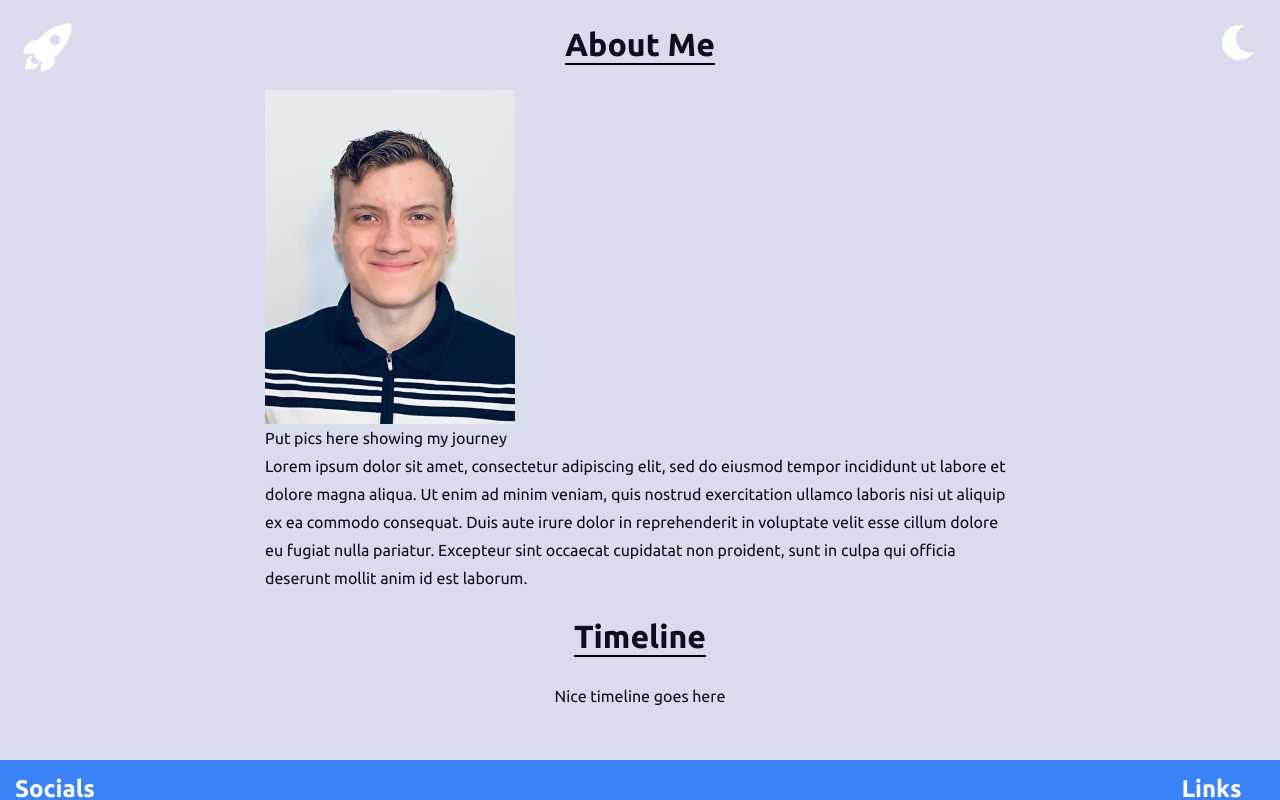
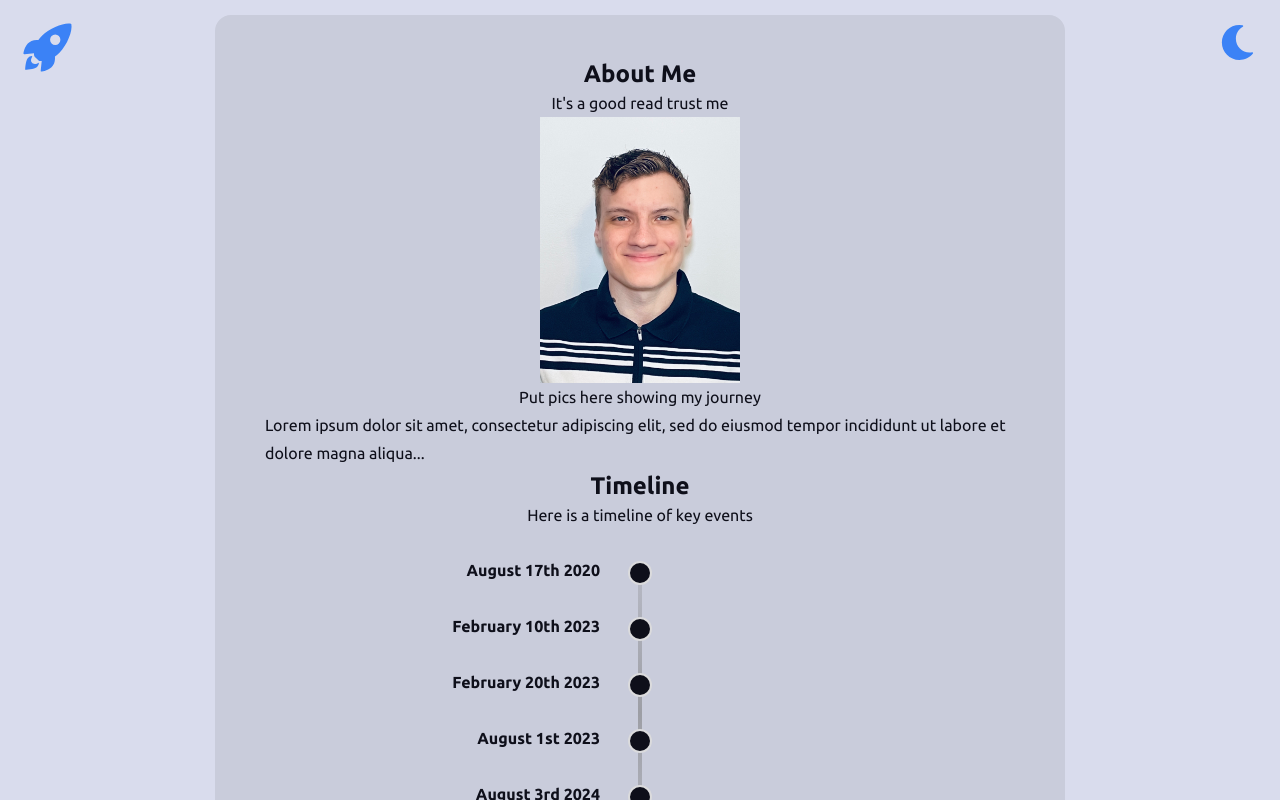
Before and after one commit to jovanstos/portfolio-website, a React (Vite) app: page /about in a window 1280 px wide. Shown: the top 800 px of the page. Built offline with nearby package versions, Linux system fonts and the light colour scheme.

Commit message:
Updated styling, created a timeline, updated the about me

```diff
--- a/src/components/LightDarkToggle.tsx
+++ b/src/components/LightDarkToggle.tsx
@@ -25,9 +25,9 @@ function LightDarkToggle() {
     return (
         <div id="lightDarkToggle">
             {theme === "dark" ? (
-                <FaSun color="white" size={35} onClick={() => setTheme("light")} />
+                <FaSun color="var(--color-accent" size={35} onClick={() => setTheme("light")} />
             ) : (
-                <FaMoon color="white" size={35} onClick={() => setTheme("dark")} />
+                <FaMoon color="var(--color-accent" size={35} onClick={() => setTheme("dark")} />
             )}
         </div>
     );
--- a/src/components/Nav.tsx
+++ b/src/components/Nav.tsx
@@ -96,7 +96,7 @@ export default function Nav() {
                 aria-expanded={open}
                 onClick={rocketClick}
             >
-                <IoRocketSharp id="rocket" size={55} color="white" />
+                <IoRocketSharp id="rocket" size={55} color="var(--color-accent)" />
             </button>
             <div
                 ref={wheelRef}
--- /dev/null
+++ b/src/components/Timeline.tsx
@@ -0,0 +1,61 @@
+import "../styles/About.css";
+import { useMemo, useState } from "react";
+
+export type TimelineItem = {
+    id: string;
+    date: string;
+    title: string;
+    description: string;
+};
+
+type TimelineProps = {
+    items: TimelineItem[];
+};
+
+export default function Timeline({ items }: TimelineProps) {
+    const [openId, setOpenId] = useState<string | null>(null);
+
+    const enhancedItems = useMemo(() => {
+        return items.map((item) => ({
+            ...item,
+            displayDate: item.date,
+            color: "#0e0f1a",
+        }));
+    }, [items]);
+
+    return (
+        <section className="vTimeline" aria-label="Timeline">
+            {enhancedItems.map((item) => {
+                const isOpen = openId === item.id;
+
+                return (
+                    <div key={item.id} className="vTimelineRow">
+                        <div className="vTimelineLeft">
+                            <h4 className="vTimelineDate">{item.displayDate}</h4>
+                        </div>
+                        <div className="vTimelineCenter">
+                            <button
+                                type="button"
+                                className={`vTimelineDot ${isOpen ? "active" : ""}`}
+                                style={{ backgroundColor: item.color }}
+                                onClick={() => setOpenId(isOpen ? null : item.id)}
+                                aria-expanded={isOpen}
+                                aria-controls={`timeline-card-${item.id}`}
+                                title={isOpen ? "Collapse" : "Expand"}
+                            />
+                        </div>
+                        <div className="vTimelineRight">
+                            <div
+                                id={`timeline-card-${item.id}`}
+                                className={`vTimelineCard ${isOpen ? "open" : ""}`}
+                            >
+                                <h3>{item.title}</h3>
+                                <p>{item.description}</p>
+                            </div>
+                        </div>
+                    </div>
+                );
+            })}
+        </section>
+    );
+}
--- a/src/pages/About.tsx
+++ b/src/pages/About.tsx
@@ -2,24 +2,76 @@ import "../styles/About.css";
 import Nav from "../components/Nav";
 import LightDarkToggle from "../components/LightDarkToggle";
 import Footer from "../components/Footer";
+import Timeline from "../components/Timeline";
 
 function About() {
+    const timelineItems = [
+        {
+            id: "t1",
+            date: "August 17th 2020",
+            title: "Started My CS Degree",
+            description:
+                "FILL IN",
+        },
+        {
+            id: "t2",
+            date: "February 10th 2023",
+            title: "I sold my car",
+            description:
+                "FILL IN",
+        },
+        {
+            id: "t3",
+            date: "February 20th 2023",
+            title: "Started a CS Bootcamp",
+            description:
+                "FILL IN",
+        },
+        {
+            id: "t4",
+            date: "August 1st 2023",
+            title: "Got Hired At RIM Logistics",
+            description:
+                "FILL IN",
+        },
+        {
+            id: "t5",
+            date: "August 3rd 2024",
+            title: "Went Back To College Online",
+            description:
+                "FILL IN",
+        },
+        {
+            id: "t100",
+            date: "December 22nd 2025",
+            title: "Graduted College",
+            description:
+                "FILL IN",
+        },
+    ];
+
     return (
         <>
             <Nav />
             <LightDarkToggle />
             <main id="about">
+                <section id="aboutSection">
                     <h1>About Me</h1>
-                <article>
-                    <img src="temp.jpg" width={"250px"} />
+                    <p>It's a good read trust me</p>
+                    <article id="aboutMainArticle">
+                        <img src="temp.jpg" width={"200px"} alt="About" />
                         <p>Put pics here showing my journey</p>
-                    <p>Lorem ipsum dolor sit amet, consectetur adipiscing elit, sed do eiusmod tempor incididunt ut labore et dolore magna aliqua. Ut enim ad minim veniam, quis nostrud exercitation ullamco laboris nisi ut aliquip ex ea commodo consequat. Duis aute irure dolor in reprehenderit in voluptate velit esse cillum dolore eu fugiat nulla pariatur. Excepteur sint occaecat cupidatat non proident, sunt in culpa qui officia deserunt mollit anim id est laborum.</p>
+                        <p>
+                            Lorem ipsum dolor sit amet, consectetur adipiscing elit, sed do eiusmod tempor incididunt ut labore et dolore magna aliqua...
+                        </p>
                     </article>
                     <h1>Timeline</h1>
+                    <p>Here is a timeline of key events</p>
                     <article>
-                    <p>Nice timeline goes here</p>
+                        <Timeline items={timelineItems} />
                     </article>
-            </main >
+                </section>
+            </main>
             <Footer />
         </>
     );
--- a/src/pages/Home.tsx
+++ b/src/pages/Home.tsx
@@ -1,5 +1,6 @@
 import "../styles/Home.css";
 import type { ReactNode } from "react";
+import { useNavigate } from 'react-router-dom';
 import Hero from "../components/Hero";
 import LightDarkToggle from "../components/LightDarkToggle";
 import Nav from "../components/Nav";
@@ -27,6 +28,13 @@ const FadeInSection = ({ children }: FadeInChildern) => {
 };
 
 function Home() {
+
+  const navigate = useNavigate();
+
+  function handleButtonClick(href: string) {
+    navigate(href);
+  };
+
   return (
     <>
       <Nav />
@@ -60,7 +68,7 @@ function Home() {
             </div>
             <FadeInSection>
               <div style={{ display: "flex", justifyContent: "center" }}>
-                <button className="primary-button">See more</button>
+                <button className="primary-button" onClick={() => handleButtonClick("/projects")}>See more</button>
               </div>
             </FadeInSection>
           </FadeInSection>
@@ -75,7 +83,7 @@ function Home() {
             </div>
             <FadeInSection>
               <div style={{ display: "flex", justifyContent: "center" }}>
-                <button className="primary-button">See more</button>
+                <button className="primary-button" onClick={() => handleButtonClick("/junk")}>See more</button>
               </div>
             </FadeInSection>
           </FadeInSection>
--- a/src/styles/About.css
+++ b/src/styles/About.css
@@ -1,16 +1,116 @@
 #about{
-    display: flex;
-    flex-direction: column;
-    align-items: center;
-    height: 100%;
-    min-height: 80vh;
+  display: flex;
+  justify-content: center;
+  height: 100%;
+  min-height: 80vh;
 }
 
-#about > h1{
-    margin: 25px 0px;
-    border-bottom: 2px solid black ;
+#aboutSection{
+  display: flex;
+  flex-direction: column;
+  align-items: center;
+  padding: 40px 50px;
+  margin: 15px;
+  background-color: var(--color-bg-accent);
+  border-radius: var(--radius-lg);
 }
 
-#about > article{
+#aboutSection > h1{
+  margin-top: 5px;
+}
+
+#aboutSection > article{
   max-width: 750px;
 }
+
+#aboutMainArticle{
+  display: flex;
+  flex-direction: column;
+  align-items: center;
+}
+
+/* Timeline CSS */
+.vTimeline {
+  width: min(900px, 100%);
+  margin: 2rem auto;
+  display: flex;
+  flex-direction: column;
+  gap: 2rem;
+  position: relative;
+}
+
+.vTimeline::before {
+  content: "";
+  position: absolute;
+  left: 50%;
+  top: 0;
+  bottom: 0;
+  width: 4px;
+  background: linear-gradient(
+    to bottom,
+    rgba(120, 120, 120, 0.2),
+    rgba(120, 120, 120, 0.55),
+    rgba(120, 120, 120, 0.2)
+  );
+  transform: translateX(-50%);
+}
+
+.vTimelineRow {
+  display: grid;
+  grid-template-columns: 1fr 40px 1fr;
+  align-items: flex-start;
+  position: relative;
+}
+
+.vTimelineLeft {
+  text-align: right;
+  padding-right: 1.25rem;
+}
+
+.vTimelineDate {
+  user-select: none;
+}
+
+.vTimelineCenter {
+  display: flex;
+  justify-content: center;
+  position: relative;
+  z-index: 1;
+}
+
+.vTimelineDot {
+  padding: 10px;
+  border-radius: 50%;
+  cursor: pointer;
+  transition: transform 220ms ease, box-shadow 220ms ease;
+  border: 2px solid rgba(255, 255, 255, 0.85);
+}
+
+.vTimelineDot:hover {
+  transform: scale(1.15);
+}
+
+.vTimelineDot.active {
+  box-shadow: 0 5px 25px light-dark(rgba(159, 0, 174, 0.5), rgba(255, 255, 255, 0.5));
+  transform: scale(1.25);
+}
+
+.vTimelineCard {
+  max-height: 0;
+  overflow: hidden;
+  opacity: 0;
+  transform: translateY(-6px);
+  transition:
+    max-height 420ms ease,
+    opacity 280ms ease,
+    transform 280ms ease;
+}
+
+.vTimelineCard.open {
+  max-height: 300px;
+  opacity: 1;
+  transform: translateY(0);
+  background-color: var(--color-bg-daccent);
+  border-radius: var(--radius-lg);
+  padding: 15px;
+}
--- a/src/styles/Hero.css
+++ b/src/styles/Hero.css
@@ -11,7 +11,6 @@
 }
 
 /* Stars CSS */
-
 .starsCanvas {
   position: absolute;
   inset: 0;
--- a/src/styles/Nav.css
+++ b/src/styles/Nav.css
@@ -60,7 +60,7 @@ nav:hover ~ * {
   transform-origin: center;
   text-decoration: none;
   color: white;
-  padding: 10px 12px;
+  padding: 7px 12px;
   font-size: var(--medium);
   border-radius: var(--radius-lg);
   background: rgba(51, 255, 0, 0.357);
--- a/src/styles/index.css
+++ b/src/styles/index.css
@@ -27,6 +27,7 @@
   --color-bg: light-dark(#D9DCED, #13141c);
   --color-text: light-dark(#0e0f1a, #f5f6fa);
   --color-bg-accent: light-dark(#c9ccdb, #0b0c12);
+  --color-bg-daccent: light-dark(#bec0ce, #06060a);
   --color-accent: #3b82f6;
 
   /* Spacing scale */
@@ -45,7 +46,7 @@
   --shadow-sm: 0 1px 2px rgba(0, 0, 0, 0.05);
   --shadow-md: 0 4px 8px rgba(0, 0, 0, 0.1);
 
-    /* Button colors */
+  /* Button colors */
   --btn-primary: #2563eb;
   --btn-primary-hover: #1d4ed8;
 
@@ -238,7 +239,6 @@ button {
 }
 
 /* Footer CSS */
-
 footer{
   margin-top: 50px;
   background-color: var(--color-accent);
@@ -256,6 +256,9 @@ footer > section {
   color: white;
   display: flex;
   justify-content: space-between;
+}
+footer > section > div {
+  margin: 0px 10px;
 }
 
 ul {
```
Also changed, not shown: src/components/Hero.tsx (+11 -3 lines). Lines whose indentation alone changed are shown as unchanged.
